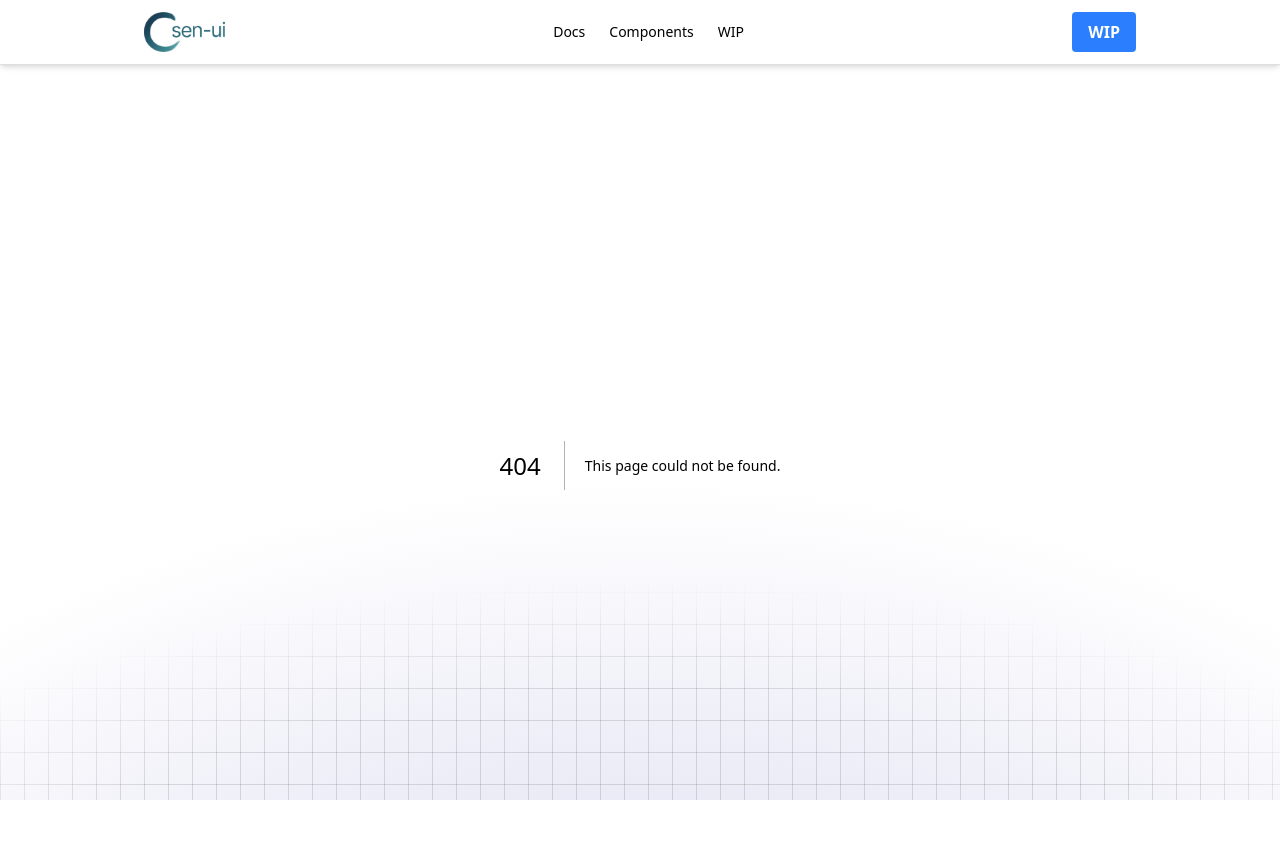
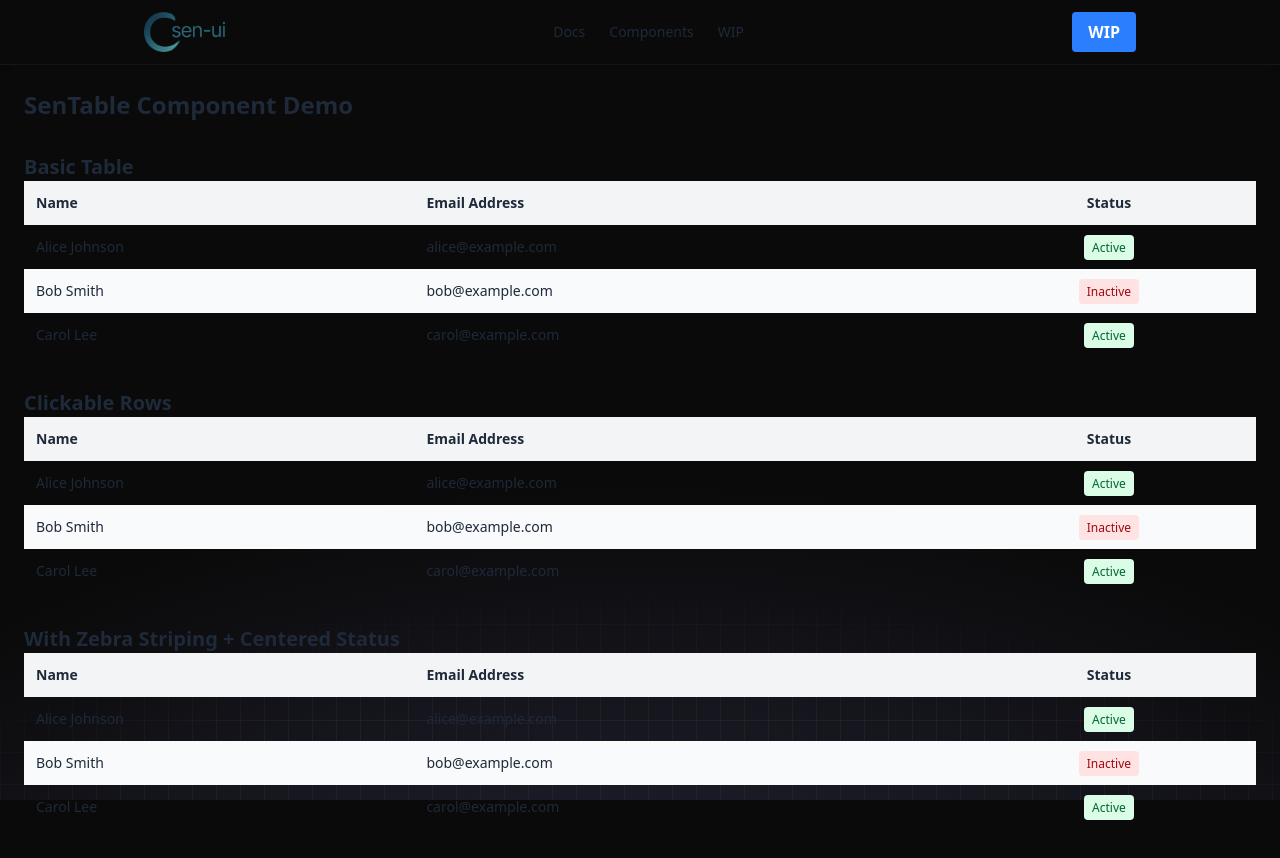
Before and after one commit to geryenkohawsen/sen-ui, a Next.js app: page /components/table in a window 1280 px wide. Before the commit this address had no page. Shown: the top 858 px of the page. Built offline with nearby package versions, Linux system fonts and the light colour scheme.

Commit message:
feat: add SenTableDemo component with user data and interactive features

```diff
--- /dev/null
+++ b/app/components/table/page.tsx
@@ -0,0 +1,89 @@
+'use client'
+
+import SenTable from '@/src/components/SenTable/SenTable'
+import type { SenTableColumn } from '@/src/components/SenTable/props'
+
+type User = {
+  id: number
+  name: string
+  email: string
+  isActive: boolean
+}
+
+const columns: SenTableColumn<User>[] = [
+  {
+    key: 'name',
+    header: 'Name',
+    align: 'left',
+  },
+  {
+    key: 'email',
+    header: 'Email Address',
+    align: 'left',
+  },
+  {
+    key: 'isActive',
+    header: 'Status',
+    align: 'center',
+    render: (value) =>
+      value ? (
+        <span className="rounded bg-green-100 px-2 py-1 text-xs text-green-800">
+          Active
+        </span>
+      ) : (
+        <span className="rounded bg-red-100 px-2 py-1 text-xs text-red-800">
+          Inactive
+        </span>
+      ),
+  },
+]
+
+const data: User[] = [
+  {
+    id: 1,
+    name: 'Alice Johnson',
+    email: 'alice@example.com',
+    isActive: true,
+  },
+  {
+    id: 2,
+    name: 'Bob Smith',
+    email: 'bob@example.com',
+    isActive: false,
+  },
+  {
+    id: 3,
+    name: 'Carol Lee',
+    email: 'carol@example.com',
+    isActive: true,
+  },
+]
+
+export default function SenTableDemo() {
+  return (
+    <div className="space-y-8 p-6">
+      <h1 className="text-2xl font-bold">SenTable Component Demo</h1>
+
+      <section>
+        <h2 className="text-xl font-semibold">Basic Table</h2>
+        <SenTable columns={columns} data={data} />
+      </section>
+
+      <section>
+        <h2 className="text-xl font-semibold">Clickable Rows</h2>
+        <SenTable
+          columns={columns}
+          data={data}
+          onRowClick={(row) => alert(`Clicked: ${row.name}`)}
+        />
+      </section>
+
+      <section>
+        <h2 className="text-xl font-semibold">
+          With Zebra Striping + Centered Status
+        </h2>
+        <SenTable columns={columns} data={data} zebra />
+      </section>
+    </div>
+  )
+}
```
